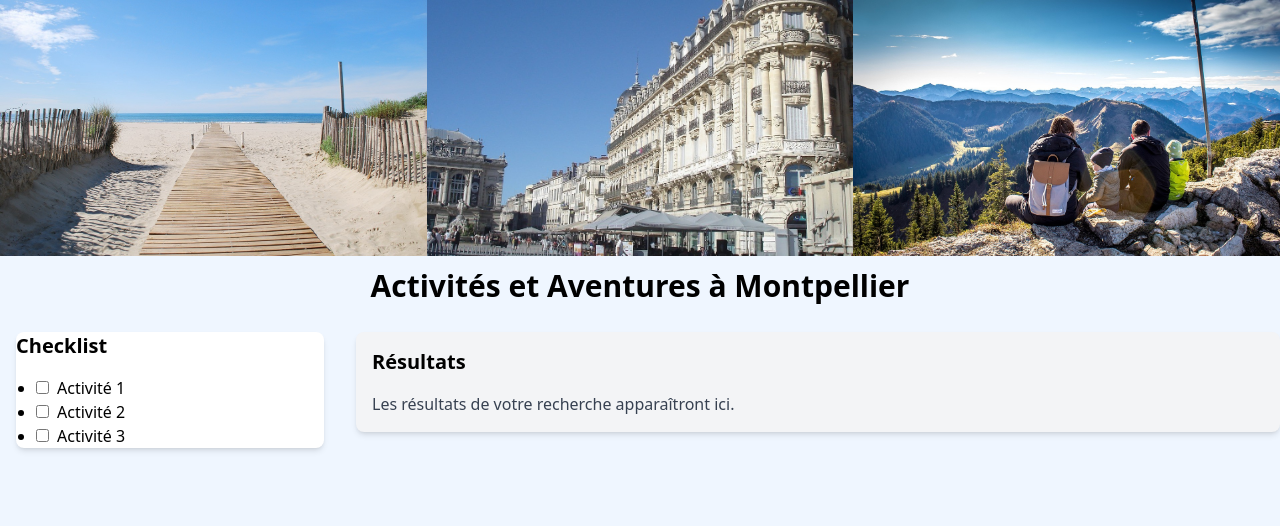
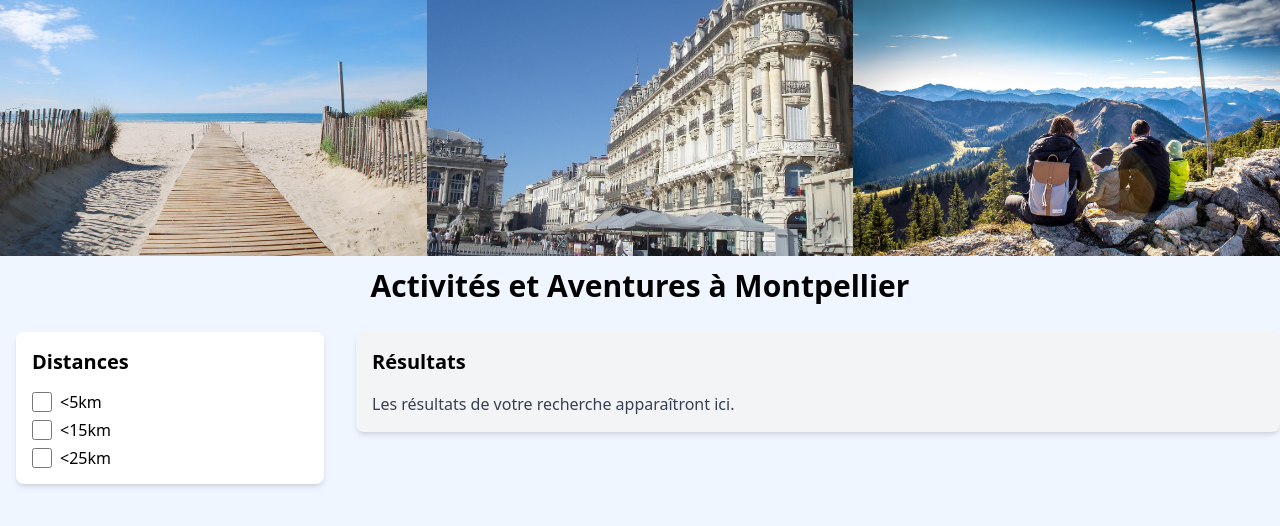
Before and after one commit to YohReg10/test-alternant, a Next.js app: page / in a window 1280 px wide. Shown: the top 526 px of the page. Built offline with nearby package versions, Linux system fonts and the light colour scheme.

Commit message:
deleted puces and add Distances name

```diff
--- a/components/Checklist.tsx
+++ b/components/Checklist.tsx
@@ -2,21 +2,21 @@ function Checklist() {
     return (
         <div
             id="checklist-section"
-            className="w-full bg-white shadow-md p-0 rounded-lg mr-0"
+            className="w-full bg-white shadow-md p-4 rounded-lg"
         >
-            <h2 className="text-xl font-bold mb-4">Checklist</h2>
-            <ul className="list-disc pl-5">
-                <li>
-                    <input type="checkbox" id="item1" className="mr-2" />
-                    <label htmlFor="item1">Activité 1</label>
+            <h2 className="text-xl font-bold mb-4">Distances</h2>
+            <ul className="list-none pl-0">
+                <li className="flex items-center space-x-2 mb-2">
+                    <input type="checkbox" id="item1" className="w-5 h-5" />
+                    <label htmlFor="item1" className="leading-5">&lt;5km</label>
                 </li>
-                <li>
-                    <input type="checkbox" id="item2" className="mr-2" />
-                    <label htmlFor="item2">Activité 2</label>
+                <li className="flex items-center space-x-2 mb-2">
+                    <input type="checkbox" id="item2" className="w-5 h-5" />
+                    <label htmlFor="item2" className="leading-5">&lt;15km</label>
                 </li>
-                <li>
-                    <input type="checkbox" id="item3" className="mr-2" />
-                    <label htmlFor="item3">Activité 3</label>
+                <li className="flex items-center space-x-2">
+                    <input type="checkbox" id="item3" className="w-5 h-5" />
+                    <label htmlFor="item3" className="leading-5">&lt;25km</label>
                 </li>
             </ul>
         </div>
```
